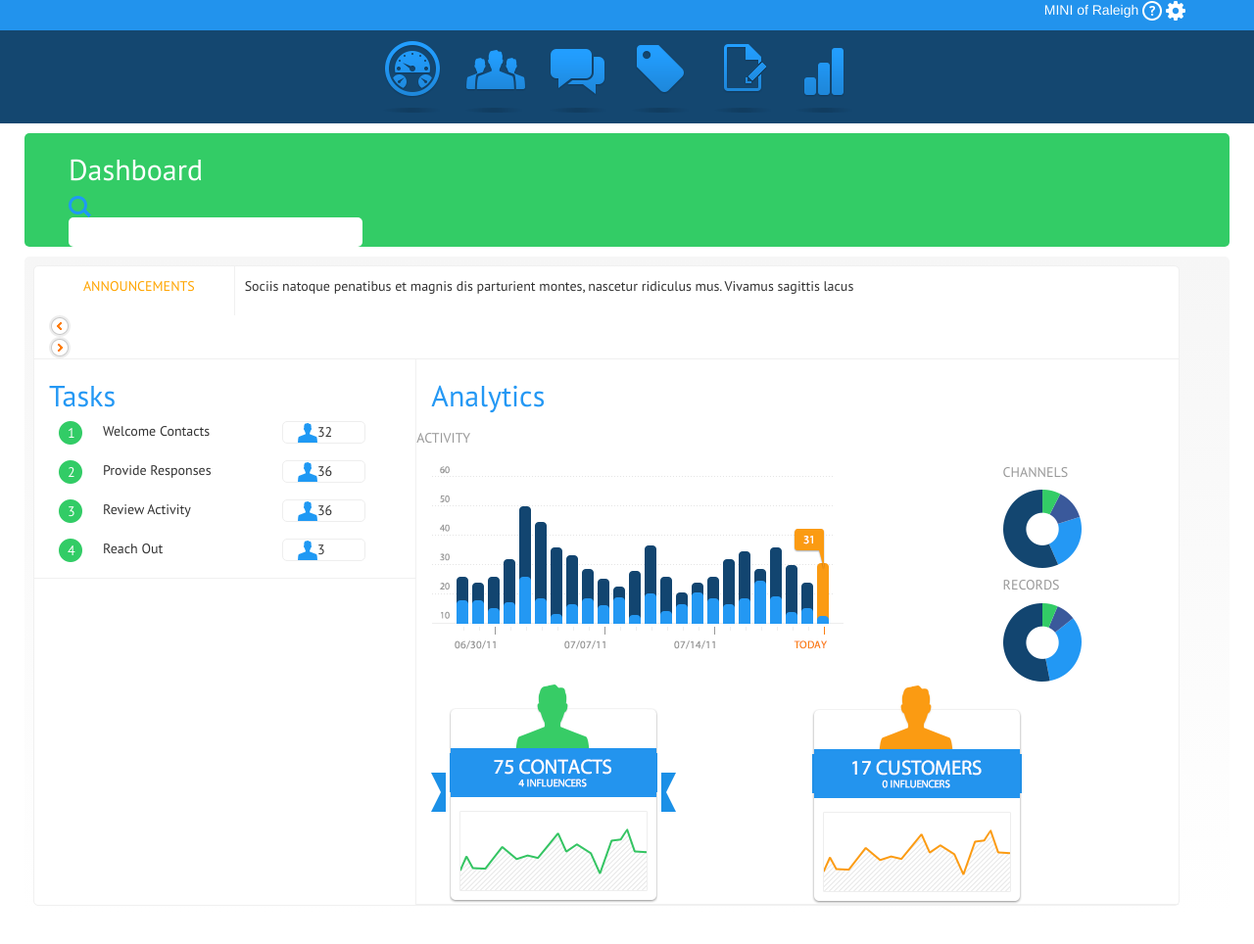
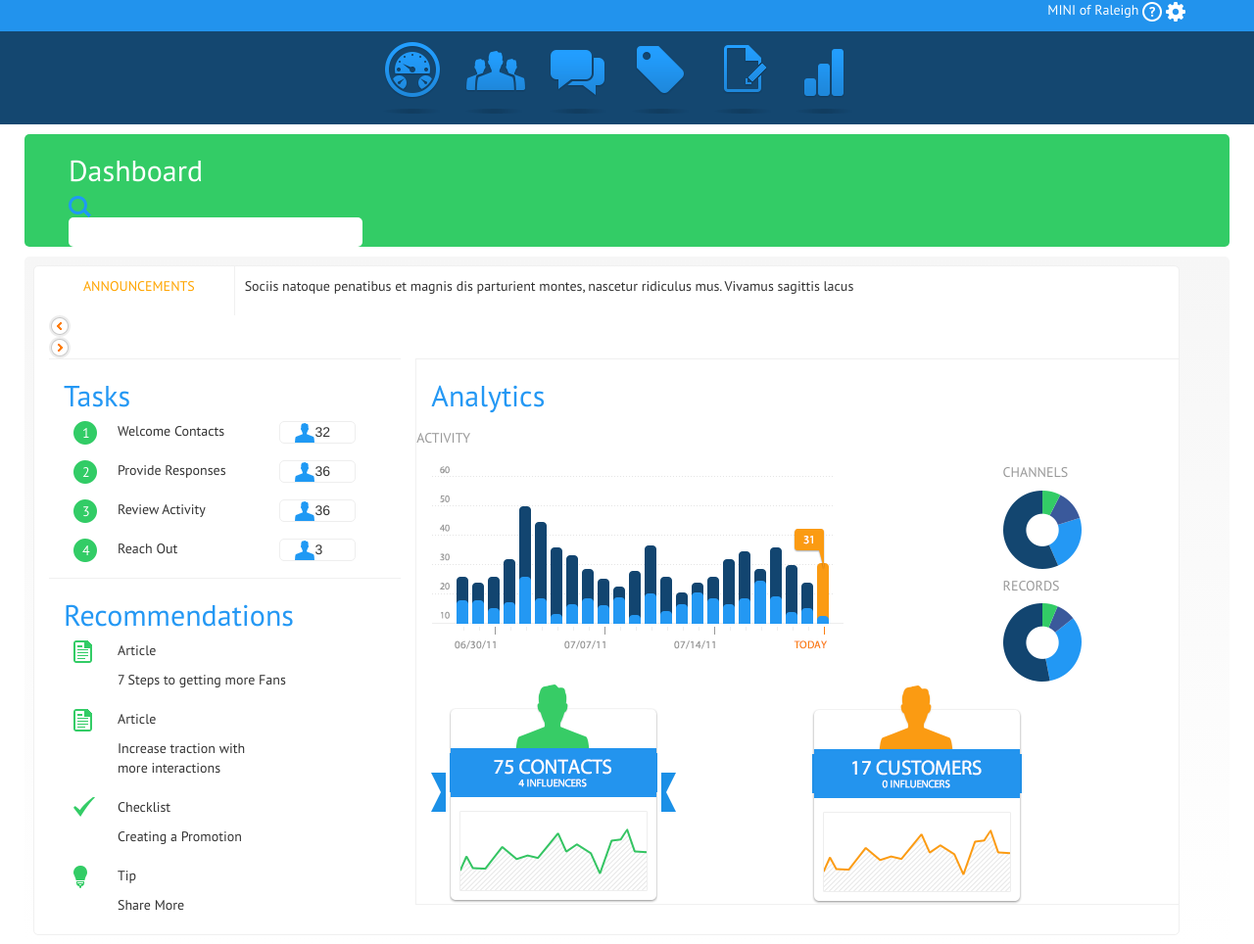
Before and after one commit to dmodaff/j586-project1, a plain HTML site: page index.html in a window 1280 px wide. Shown: the whole page at 98% size. Before the commit the page ends 934 px from the top, so only its background shows below. Drawn offline with Linux system fonts and the light colour scheme.

Commit message:
more styling

```diff
--- a/css/assignment-one.css
+++ b/css/assignment-one.css
@@ -24,6 +24,10 @@
   color: white;
   margin: 10px;
   border-radius: 5px;
+}
+
+p {
+  font-family: PT Sans;
 }
 
 #dashboard {
@@ -89,19 +93,18 @@
 
 h2 {
   color: #2498f4;
+  font-family: PT Sans;
 }
 
 #tasks {
   border: #f0f0f0 solid 1px;
   border-left: none;
   border-right: none;
-  font-family: PT Sans;
 }
 
 #analytics {
   border: #f0f0f0 solid 1px;
   border-right: none;
-  font-family: PT Sans;
 }
 
 h4 {
@@ -123,3 +126,11 @@ h4 {
   border-radius: 5px;
   display: inline-block;
 }
+
+#tiny-type {
+  font-size: 10pt;
+}
+
+#recommendations-type {
+  font-size: 12pt;
+}
--- a/index.html
+++ b/index.html
@@ -83,13 +83,22 @@
     </div>
 
     <div class="row">
-      <div class="col-md-4" id="tasks">
+      <div class="col-md-4">
+        <div class="col-md-12 container" id="tasks">
         <h2>Tasks</h2>
         <div class="row numberlist"><div class="col-md-2 Ellipse2"><p class="number" align="center">1</p></div><div class="col-md-7"><p> Welcome Contacts</p></div><div class="col-md-3 grey-box"><img src="images/Path2.png">32</div></div>
         <div class="row numberlist"><div class="col-md-2 Ellipse2"><p class="number">2</p></div><div class="col-md-7"><p>Provide Responses</p></div><div class="col-md-3 grey-box"><img src="images/Path2.png">36</div></div>
         <div class="row numberlist"><div class="col-md-2 Ellipse2"><p class="number">3</p></div><div class="col-md-7"><p>Review Activity</p></div><div class="col-md-3 grey-box"><img src="images/Path2.png">36</div></div>
         <div class="row numberlist"><div class="col-md-2 Ellipse2"><p class="number">4</p></div><div class="col-md-7"><p> Reach Out</p></div><div class="col-md-3 grey-box"><img src="images/Path2.png">3</div></div>
       </div>
+      <div class="col-md-12 container" id="recommendations">
+        <h2>Recommendations</h2>
+        <div class="row numberlist"><div class="col-md-2 icon-article"></div><div class="col-md-10"><p class="tiny-type">Article</p><p class="recommendations-type">7 Steps to getting more Fans</p></div></div>
+        <div class="row numberlist"><div class="col-md-2 icon-article"></div><div class="col-md-7"><p class="tiny-type">Article</p><p class="recommendations-type">Increase traction with more interactions</p></div></div>
+        <div class="row numberlist"><div class="col-md-2 icon-checklist"></div><div class="col-md-7"><p class="tiny-type">Checklist</p><p class="recommendations-type">Creating a Promotion</p></div></div>
+        <div class="row numberlist"><div class="col-md-2 icon-tip"></div><div class="col-md-7"><p class="tiny-type">Tip</p><p class="recommendations-type">Share More</p></div></div>
+      </div>
+    </div>
       <div class="col-md-8" id="analytics">
         <h2>Analytics</h2>
         <div class="row">
```
Also changed, not shown: 1 other file.
